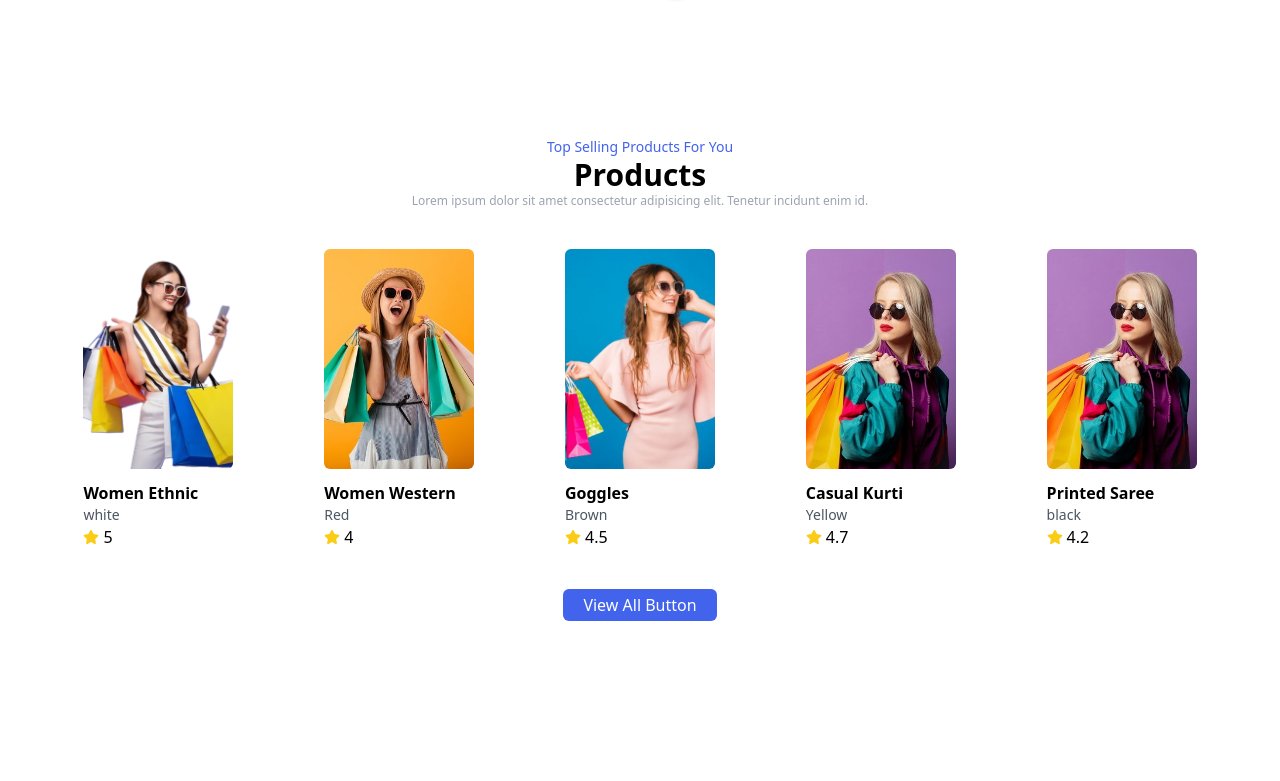
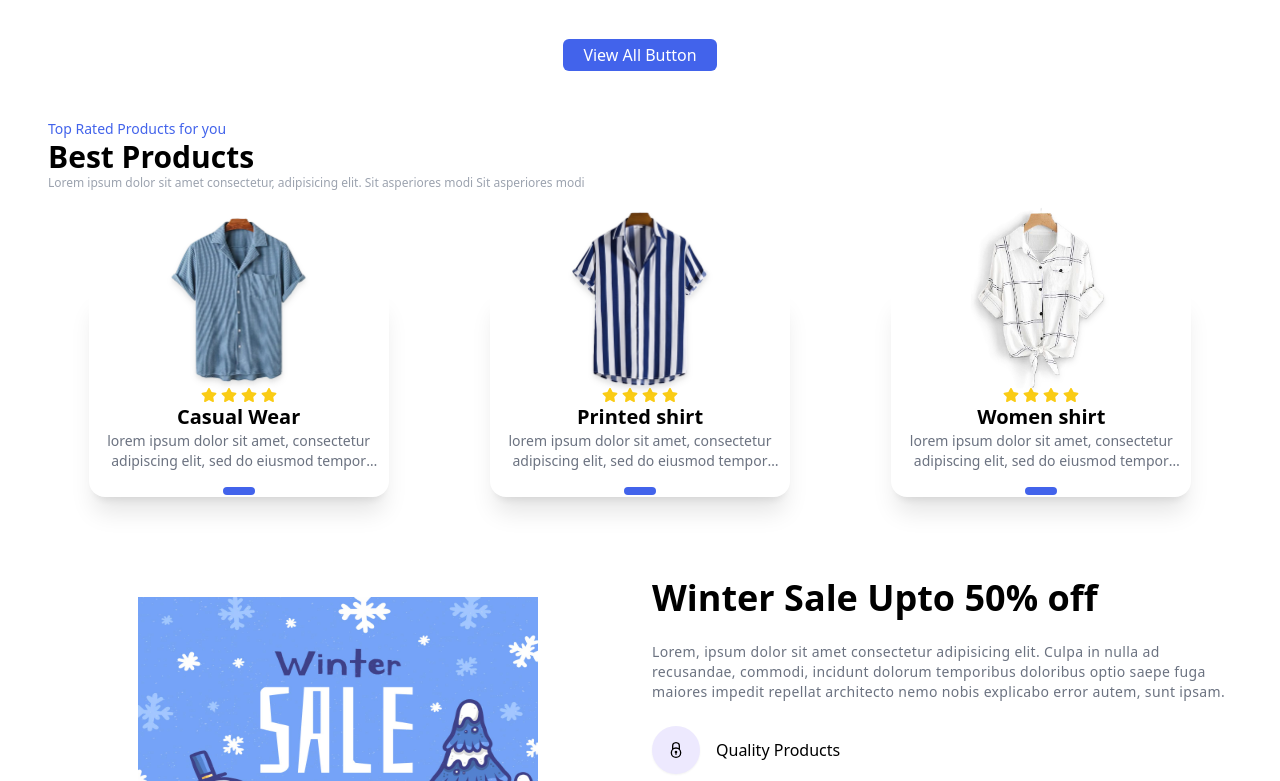
Before and after one commit to hamzakamran456/shop-me-Ecommerce, a React (Vite) app: page / in a window 1280 px wide. Shown: the part 1239-2020 px from the top of the page. Before the commit the page ends 1908 px from the top, so only its background shows below. Built offline with nearby package versions, Linux system fonts and the light colour scheme.

Commit message:
top products

```diff
--- a/src/App.jsx
+++ b/src/App.jsx
@@ -6,6 +6,7 @@
 import Navbar from "./components/Navbar/Navbar";
 import Hero from "./components/Hero/Hero";
 import Products from "./components/Products/Products";
+import TopProducts from "./components/TopProducs/TopProducts";
 
 function App() {
   const [orderPopup, setOrderPopup] = useState(false);
@@ -27,9 +28,10 @@
     <>
       <div className="bg-white dark:bg-gray-900 dark:text-white duration-200">
         <Navbar handleOrderPopup={handleOrderPopup} />
-        <Hero handleOrderPopup />
+        <Hero handleOrderPopup={handleOrderPopup} />
+        <Products />
+        <TopProducts handleOrderPopup={handleOrderPopup} />
         <Banner />
-        <Products />
       </div>
     </>
   );
--- a/src/components/TopProducs/TopProducts.jsx
+++ b/src/components/TopProducs/TopProducts.jsx
@@ -48,15 +48,29 @@
           {ProductsData.map((data) => (
             <div
               data-aos="zoom-in"
-              className="rounded-2xl bg-white dark:bg-gray-800 hover:bg-black/80 dark:hover:bg-primary hover:text-white relative shadow-xl duration-300 group max-w-[300px]"
+              className="rounded-2xl text-center bg-white dark:bg-gray-800 hover:bg-black/80 dark:hover:bg-primary hover:text-white relative shadow-xl duration-300 group max-w-[300px]"
             >
+              <div className="h-[100px]">
+                <img
+                  src={data.img}
+                  alt=""
+                  className="max-w-[140px] mx-auto block transform -translate-y-20 group-hover:scale-105 duration-300 drop-shadow-md"
+                />
+              </div>
               <div className="w-full flex justify-center items-center gap-1">
-              <FaStar className="text-yellow-400" />
-              <FaStar className="text-yellow-400" />
-              <FaStar className="text-yellow-400" />
-              <FaStar className="text-yellow-400" />
+                <FaStar className="text-yellow-400" />
+                <FaStar className="text-yellow-400" />
+                <FaStar className="text-yellow-400" />
+                <FaStar className="text-yellow-400" />
               </div>
-              h1
+              <h1 className="text-xl font-bold">{data.title}</h1>
+              <p className="text-gray-500 group-hover:text-white duration-300 text-sm line-clamp-2">
+                {data.description}
+              </p>
+              <button
+                className="bg-primary hover:scale-105 duration-300 text-white py-1 px-4 rounded-full mt-4 group-hover:bg-white group-hover:text-primary"
+                onClick={handleOrderPopup}
+              ></button>
             </div>
           ))}
         </div>
```
